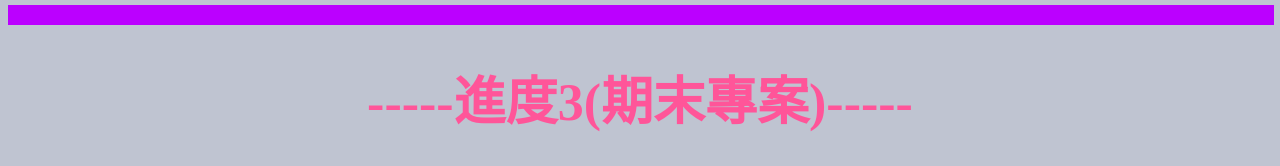
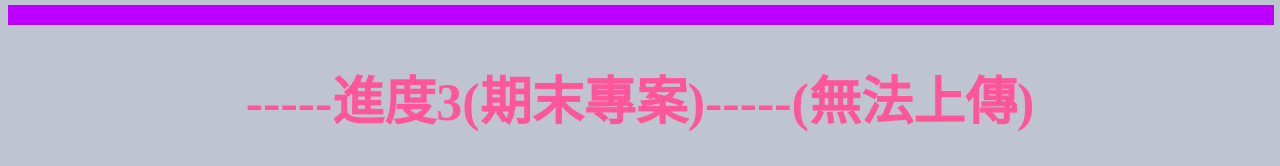
Before and after one commit to lego941230/test, a plain HTML site: page 111/dist/index.html in a window 1280 px wide. Shown: the part 2034-2200 px from the top of the page. Drawn offline with Linux system fonts and the light colour scheme.

Commit message:
Update index.html

```diff
--- a/111/dist/index.html
+++ b/111/dist/index.html
@@ -22,7 +22,7 @@
   <p align="center">6.center</p>
   <marquee  bgcolor="#aaff00" size="100" scrollamount="20" direction="right">這個有趣</marquee>
   <hr size="20" align="center" noshade width="100%" color="bb00ff" >
-  <h1>-----進度3(期末專案)-----</h1>
+  <h1>-----進度3(期末專案)-----(無法上傳)</h1>
 
   </body>
  </html>
```
